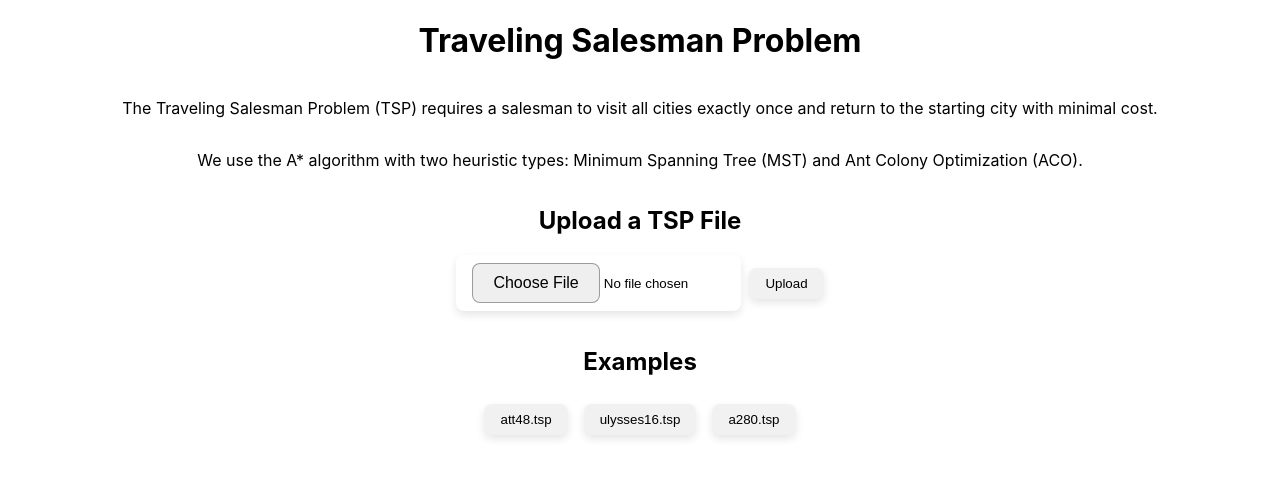
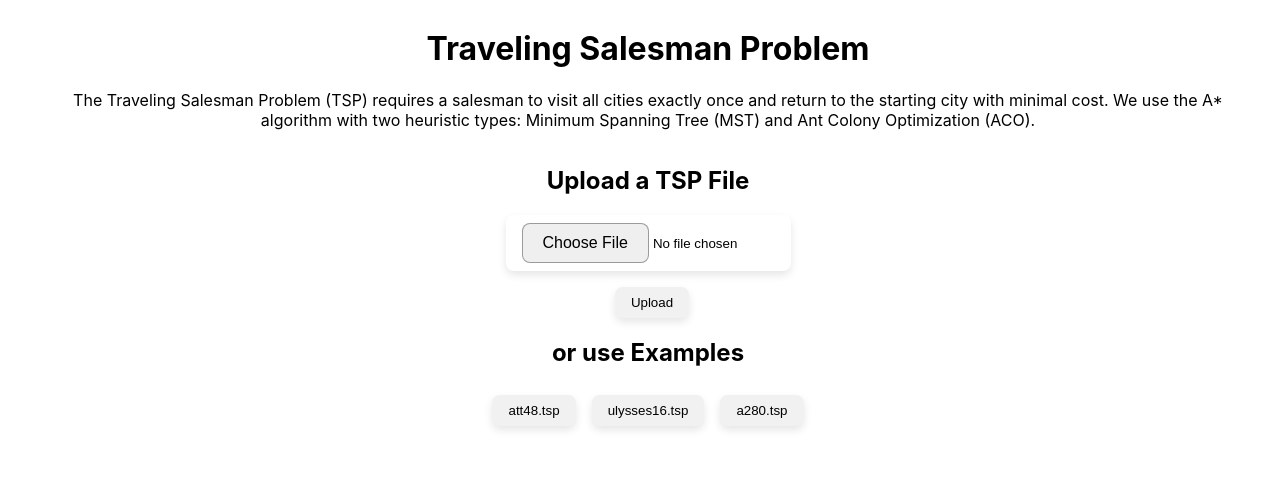
Before and after one commit to pausa11/tsp-solver, a React (Create React App) app: page / in a window 1280 px wide. Shown: the top 478 px of the page. Built offline with nearby package versions, Linux system fonts and the light colour scheme.

Commit message:
mejoras en los estilos

```diff
--- a/src/App.js
+++ b/src/App.js
@@ -69,19 +69,24 @@ function App() {
   ];
 
   return (
-    <div id="app" style={{ textAlign: 'center', height: '100vh', width: '100vw', display: 'flex', flexDirection: 'column', alignItems: 'center', overflow: 'auto' }}>
+    <div id="app" style={{ textAlign: 'center', height: '100vh', width: '100vw', display: 'flex', flexDirection: 'column', alignItems: 'center', overflow: 'auto' ,padding:'1vh'}}>
+
+        <div id='title' style={{width:'90%'}}>
           <h1>Traveling Salesman Problem</h1>
-      <p>The Traveling Salesman Problem (TSP) requires a salesman to visit all cities exactly once and return to the starting city with minimal cost.</p>
-      <p>We use the A* algorithm with two heuristic types: Minimum Spanning Tree (MST) and Ant Colony Optimization (ACO).</p>
+          <p>The Traveling Salesman Problem (TSP) requires a salesman to visit all cities exactly once and return to the starting city with minimal cost. We use the A* algorithm with two heuristic types: Minimum Spanning Tree (MST) and Ant Colony Optimization (ACO).</p>
+        </div>
 
-      <div id="upload-section" style={{ marginBottom: '2vh' }}>
+        <div id="upload-section">
           <h2>Upload a TSP File</h2>
+          <div style={{ display: 'flex', justifyContent: 'center', alignItems: 'center',flexDirection:'column',gap:'2vh' }}>
             <input type="file" ref={fileInputRef} accept=".tsp" className="file-upload-button" />
             <button onClick={handleUpload} style={{ marginLeft: '1vh' }}>Upload</button>
           </div>
 
-      <div id="examples-section" style={{ marginBottom: '2vh' }}>
-        <h2>Examples</h2>
+        </div>
+
+        <div id="examples-section">
+          <h2>or use Examples</h2>
           {tspExamples.map(example => (
             <button key={example.name} onClick={() => handleExampleUpload(example.filePath)} style={{ margin: '1vh' }}>
               {example.name}
@@ -90,39 +95,40 @@ function App() {
         </div>
 
         {isFileUploaded && (
-        <div style={{ width: '100%' }}>
+          <div id='file-operations' style={{ width: '100%' }}>
+
             <div id="map-container" style={{ width: '100%', display: 'flex', justifyContent: 'center', alignItems: 'center', marginTop: '1vh' }}>
               <VisualizeTSPmap cities={cities} />
             </div>
 
-          <div style={{ marginTop: '2vh' }}>
+            <div id='heuristic-seletion' style={{ margin: '5vh' }}>
               <h2>Choose a Heuristic Type</h2>
               <button onClick={() => setHeuristicType('mst')} style={{ marginRight: '1vh' }}>MST</button>
             </div>
 
             {heuristicType && (
-            <div style={{ marginTop: '2vh' }}>
+              <div id='heuristic' style={{ margin: '5vh' }}>
                 <p>Heuristic Type: {heuristicType}</p>
-              <button onClick={handleSolveTSP} style={{ marginTop: '1vh' }}>Solve TSP</button>
+                <button onClick={handleSolveTSP} >Solve TSP</button>
               </div>
             )}
 
             {isLoading && <LoaderSpinner />}
 
             {solution && !isLoading && (
-            <div style={{ marginTop: '2vh' }}>
+              <div id='solution' style={{ padding: '3%', width:'95%',display:'flex',flexDirection:'column',justifyContent:'center',alignItems:'center' }}>
                 <h3>Solution</h3>
-              <div style={{ marginBottom: '1vh' }}>
+                <div>
                   <p>Best Path: {solution.path.join(' -> ')}</p>
                 </div>
                 <p>Cost: {solution.totalCost}</p>
-              <div id="map-solution-container" style={{ width: '100%', display: 'flex', justifyContent: 'center', alignItems: 'center', marginTop: '1vh' }}>
+                <div id="map-solution-container" style={{ width: '100%', display: 'flex', justifyContent: 'center', alignItems: 'center' }}>
                   <VisualizeTSPmap cities={cities} solution={solution.path} />
                 </div>
               </div>
             )}
-        </div>
-      )}
+          </div>)
+        }
     </div>
   );
 }
--- a/src/components/visualizeTSPmap.jsx
+++ b/src/components/visualizeTSPmap.jsx
@@ -82,7 +82,7 @@ function VisualizeTSPmap({ cities , solution }) {
     }, [cities,solution]);
 
     return (
-        <div id="map-container" style={{width:'50%',height:'60vh'}}>
+        <div id="map-container" style={{width:'100%',height:'60vh'}}>
             <canvas
                 ref={canvasRef}
                 width={800}
```
Lines whose indentation alone changed are shown as unchanged.
